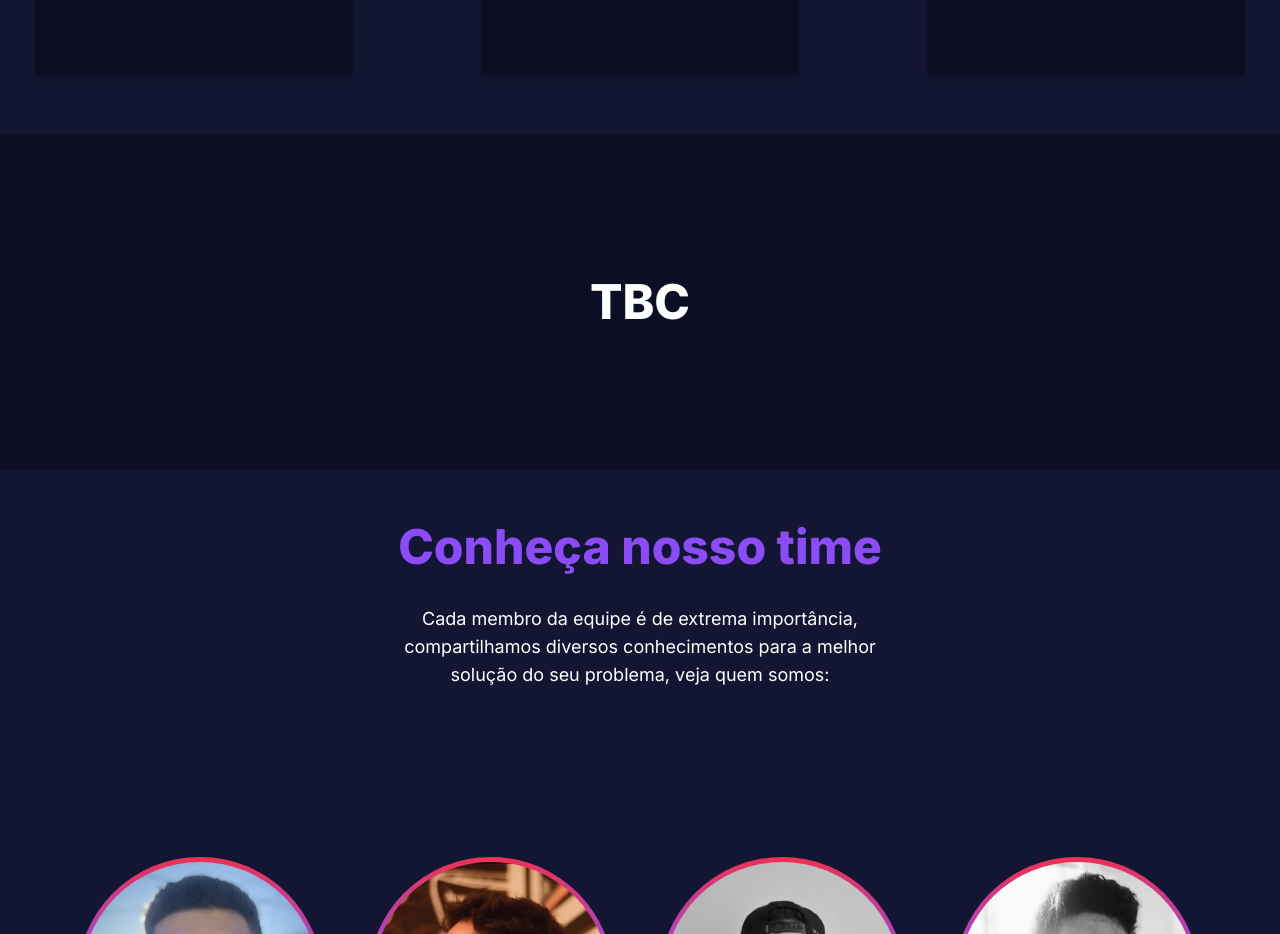
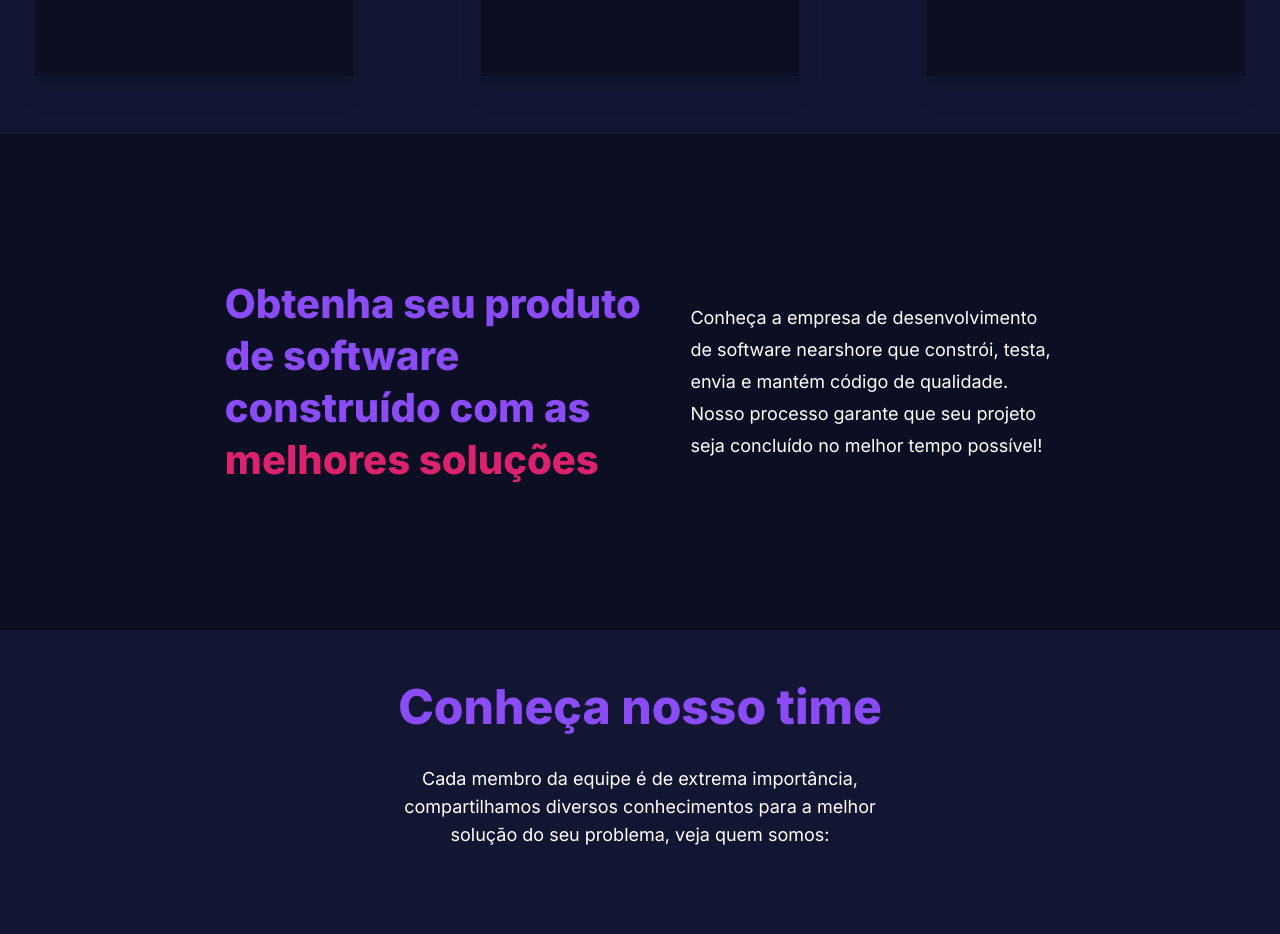
Before and after one commit to HOPDigital/hop-website, a Vue app: page / in a window 1280 px wide. Shown: the part 3980-4914 px from the top of the page. Built offline with nearby package versions, Linux system fonts and the light colour scheme.

Commit message:
feat: bottom tipsection content

```diff
--- a/src/App.vue
+++ b/src/App.vue
@@ -14,8 +14,8 @@ import OurTeam from './sections/OurTeam.section.vue';
 </script>
 
 <template>
-    <PreLoader/>
-    <NavBar/>
+    <PreLoader />
+    <NavBar />
     <Hero />
     <TipSection>
         <template v-slot:content>
@@ -38,20 +38,26 @@ import OurTeam from './sections/OurTeam.section.vue';
     </TipSection>
     <BuildingProduct />
     <Skills />
-    <LetsTalk/>
-    <Benefits/>
+    <LetsTalk />
+    <Benefits />
 
     <TipSection>
         <template v-slot:content>
-            <main class="flex flex-col py-36 justify-center items-center">
-                <h1 class="text-white text-[48px] font-extrabold">TBC</h1>
+            <main class="flex flex-col md:flex-row py-36 justify-center items-center p-8 gap-10">
+                <h1 class="text-purple_hop text-3xl md:text-[40px] leading-[40px] md:leading-[52px] font-extrabold lg:w-[35%]">
+                    Obtenha seu produto de software construído com as <span class="text-pink_hop">melhores soluções</span>
+                </h1>
+
+                <p class="text-lg leading-[32px] font-normal text-white lg:w-[30%]">Conheça a empresa de desenvolvimento de software nearshore
+                    que constrói, testa, envia e mantém código de qualidade. Nosso processo garante que seu projeto seja
+                    concluído no melhor tempo possível!</p>
             </main>
         </template>
     </TipSection>
 
-    <OurTeam/>
+    <OurTeam />
 
-    <ContactUs/>
+    <ContactUs />
 
-    <Footer/>
+    <Footer />
 </template>
```
